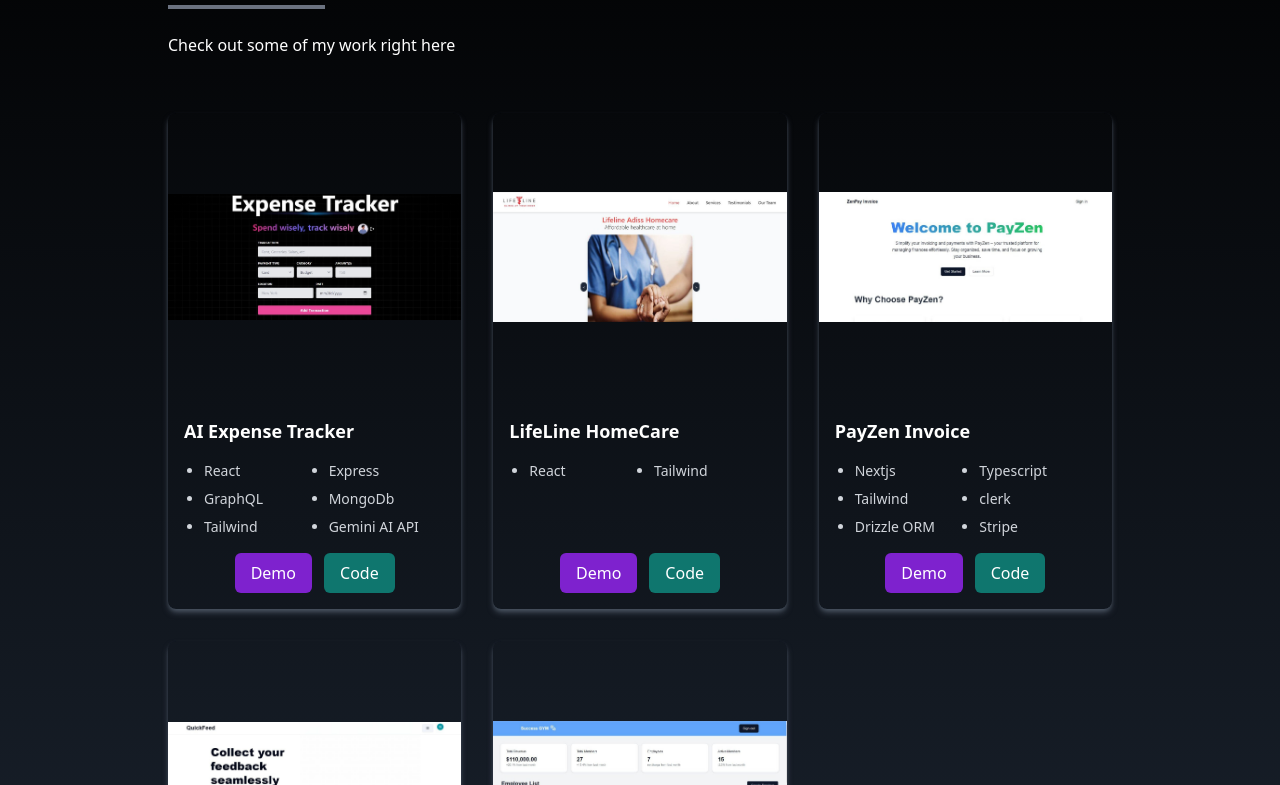
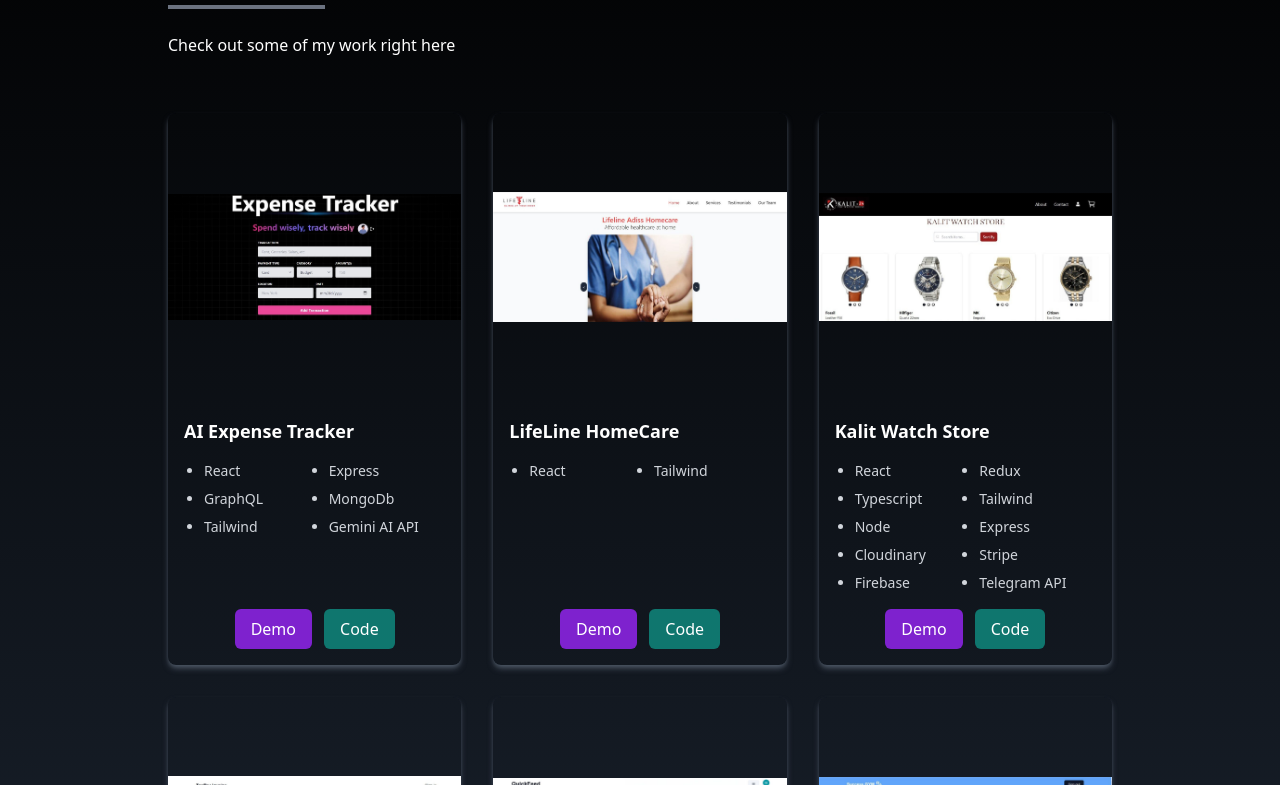
Before and after one commit to NahomT23/Portfolio, a React (Vite) app in the folder Portfolio/: page / in a window 1280 px wide. Shown: the part 1755-2540 px from the top of the page. Built offline with nearby package versions, Linux system fonts and the light colour scheme; a web font is replaced by a local one.

Commit message:
kalit project added

```diff
--- a/Portfolio/src/Components/Portfolio.jsx
+++ b/Portfolio/src/Components/Portfolio.jsx
@@ -33,14 +33,14 @@
             codeLink: 'https://github.com/NahomT23/LifeLine-HomeCare.git',
             technologies: ['React', 'Tailwind']
         },
-        // {
-        //     id: 3,
-        //     name: 'Kalit Watch Store',
-        //     src: kalitImage,
-        //     demoLink: 'https://fetch-tele-data.vercel.app/',
-        //     codeLink: 'https://github.com/NahomT23/fetch-tele-data',
-        //     technologies: ['React', 'Redux', 'Typescript','Tailwind','Node', 'Express', 'Cloudinary', 'Stripe', 'Firebase', 'Telegram API']
-        // },
+        {
+            id: 3,
+            name: 'Kalit Watch Store',
+            src: kalitImage,
+            demoLink: 'https://fetch-tele-data.vercel.app/',
+            codeLink: 'https://github.com/NahomT23/fetch-tele-data',
+            technologies: ['React', 'Redux', 'Typescript','Tailwind','Node', 'Express', 'Cloudinary', 'Stripe', 'Firebase', 'Telegram API']
+        },
         {
             id: 4,
             name: 'PayZen Invoice',
```
